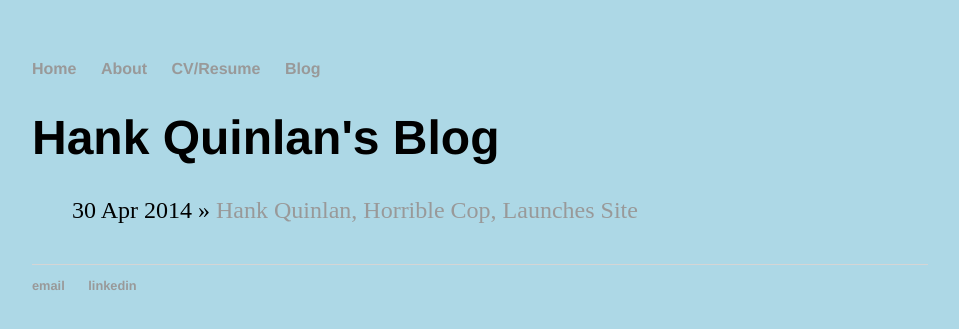
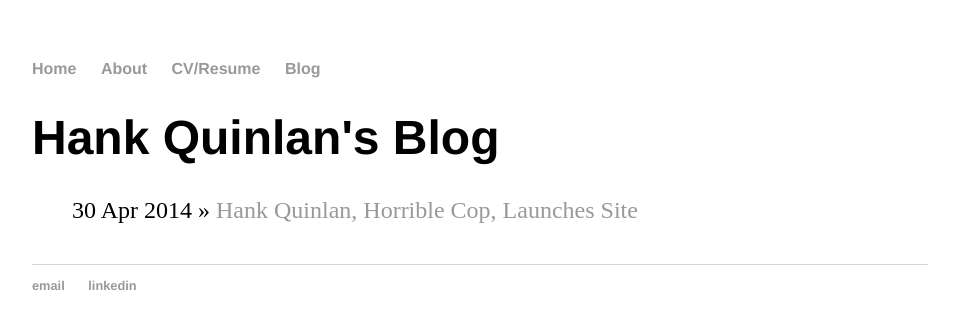
Before and after one commit to Hajohnson3m/Hajohnson3m.github.io-old, a Jekyll site: the page built from blog/index.html, in a window 1280 px wide. Shown: the top 329 px of the page, without its empty margins (160-1119 px from the left). Built offline with Jekyll 4.4.1, drawn with Linux system fonts in a browser that asks for light colours.

Commit message:
Update main.css

```diff
--- a/css/main.css
+++ b/css/main.css
@@ -1,7 +1,7 @@
 body {
     margin: 60px auto;
     width: 70%;
-    background-color: lightblue;
+    background-color: 'blue';
 }
 nav ul, footer ul {
     font-family:'Helvetica', 'Arial', 'Sans-Serif';
```
